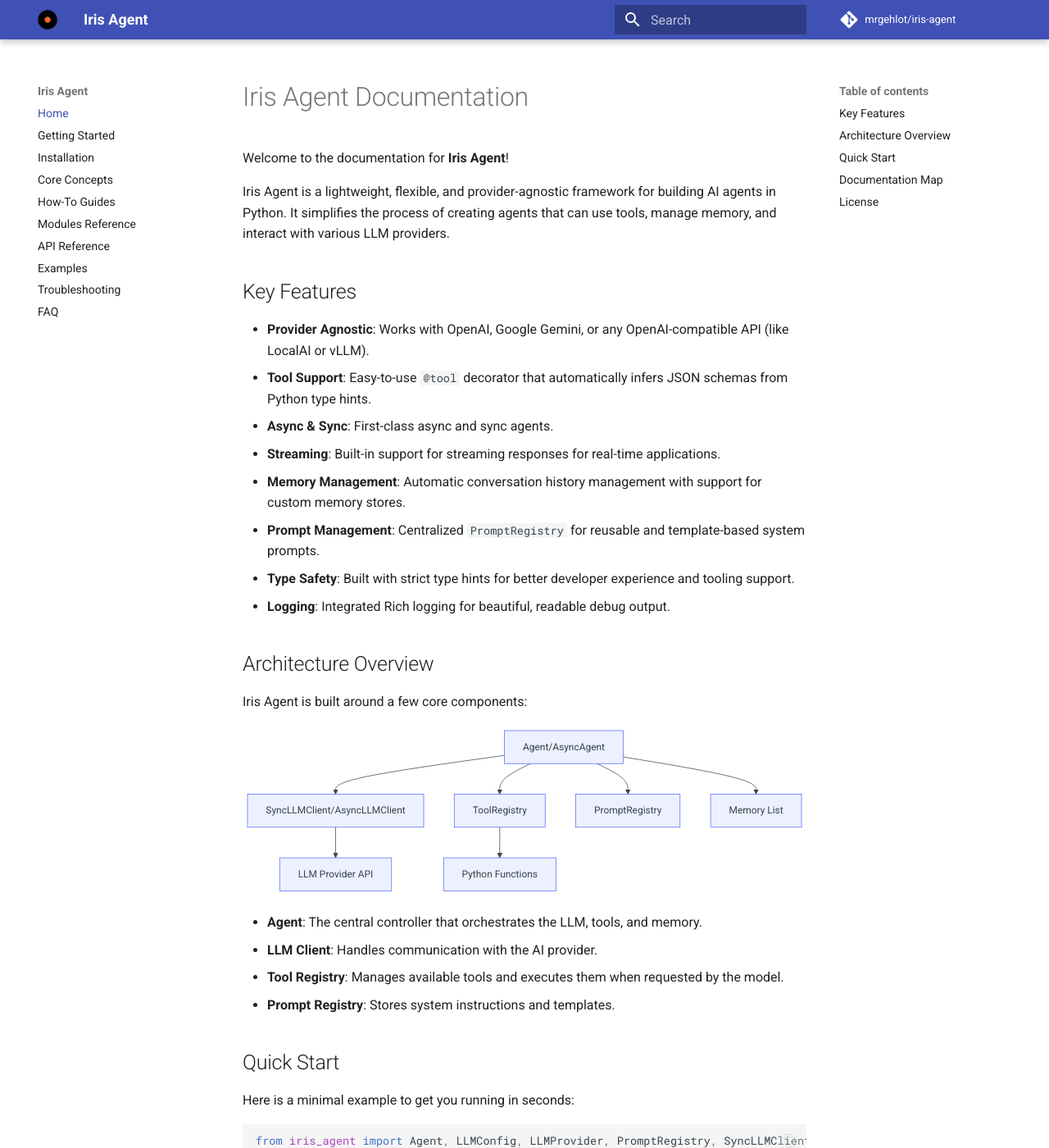
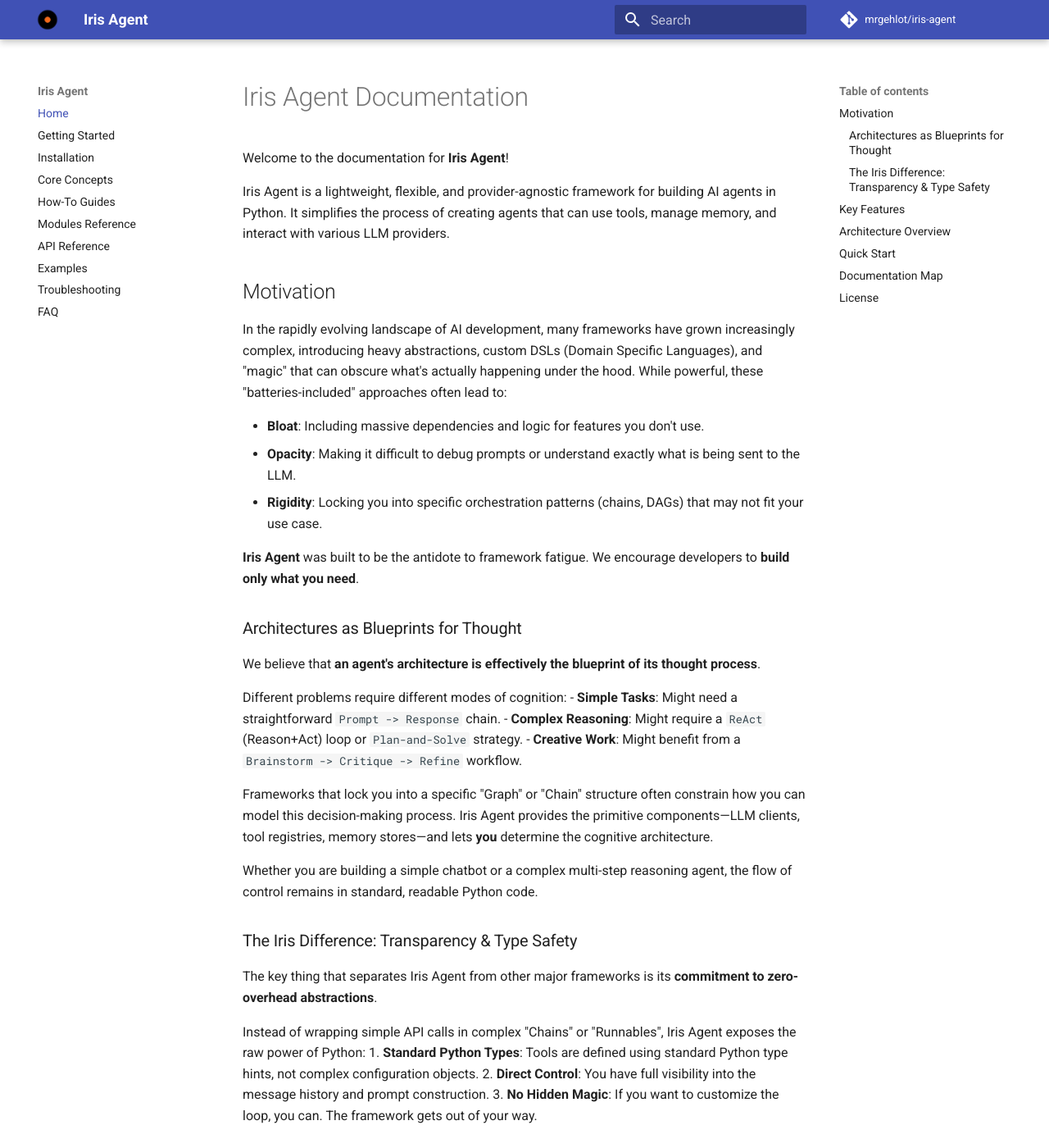
Before and after one commit to mrgehlot/iris-agent, an MkDocs documentation site: the page built from docs/index.md, in a window 1280 px wide and 1400 px high. Shown: the whole window at 82% size. Built offline with MkDocs 1.6.1 and Material for MkDocs 9.7.7, drawn with Linux system fonts in a browser that asks for light colours; comment, search, counter and statistics services are not loaded.

Commit message:
Update project version to 0.1.3 and enhance documentation with motivation and architectural insights
- Bumped version from 0.1.2 to 0.1.3 in pyproject.toml.
- Expanded documentation in index.md to include motivation for the framework and detailed explanations of cognitive architectures and their applications.

Signed-off-by: mrgehlot <abhigelot123@gmail.com>

```diff
--- a/docs/index.md
+++ b/docs/index.md
@@ -3,6 +3,38 @@
 Welcome to the documentation for **Iris Agent**!
 
 Iris Agent is a lightweight, flexible, and provider-agnostic framework for building AI agents in Python. It simplifies the process of creating agents that can use tools, manage memory, and interact with various LLM providers.
+
+## Motivation
+
+In the rapidly evolving landscape of AI development, many frameworks have grown increasingly complex, introducing heavy abstractions, custom DSLs (Domain Specific Languages), and "magic" that can obscure what's actually happening under the hood. While powerful, these "batteries-included" approaches often lead to:
+
+- **Bloat**: Including massive dependencies and logic for features you don't use.
+- **Opacity**: Making it difficult to debug prompts or understand exactly what is being sent to the LLM.
+- **Rigidity**: Locking you into specific orchestration patterns (chains, DAGs) that may not fit your use case.
+
+**Iris Agent** was built to be the antidote to framework fatigue. We encourage developers to **build only what you need**.
+
+### Architectures as Blueprints for Thought
+
+We believe that **an agent's architecture is effectively the blueprint of its thought process**.
+
+Different problems require different modes of cognition:
+- **Simple Tasks**: Might need a straightforward `Prompt -> Response` chain.
+- **Complex Reasoning**: Might require a `ReAct` (Reason+Act) loop or `Plan-and-Solve` strategy.
+- **Creative Work**: Might benefit from a `Brainstorm -> Critique -> Refine` workflow.
+
+Frameworks that lock you into a specific "Graph" or "Chain" structure often constrain how you can model this decision-making process. Iris Agent provides the primitive components—LLM clients, tool registries, memory stores—and lets **you** determine the cognitive architecture.
+
+Whether you are building a simple chatbot or a complex multi-step reasoning agent, the flow of control remains in standard, readable Python code.
+
+### The Iris Difference: Transparency & Type Safety
+
+The key thing that separates Iris Agent from other major frameworks is its **commitment to zero-overhead abstractions**.
+
+Instead of wrapping simple API calls in complex "Chains" or "Runnables", Iris Agent exposes the raw power of Python:
+1.  **Standard Python Types**: Tools are defined using standard Python type hints, not complex configuration objects.
+2.  **Direct Control**: You have full visibility into the message history and prompt construction.
+3.  **No Hidden Magic**: If you want to customize the loop, you can. The framework gets out of your way.
 
 ## Key Features
 
--- a/pyproject.toml
+++ b/pyproject.toml
@@ -4,7 +4,7 @@
 
 [project]
 name = "iris-agent"
-version = "0.1.2"
+version = "0.1.3"
 description = "A lightweight Python AI agent framework for building autonomous agents."
 readme = "README.md"
 requires-python = ">=3.10"
```
